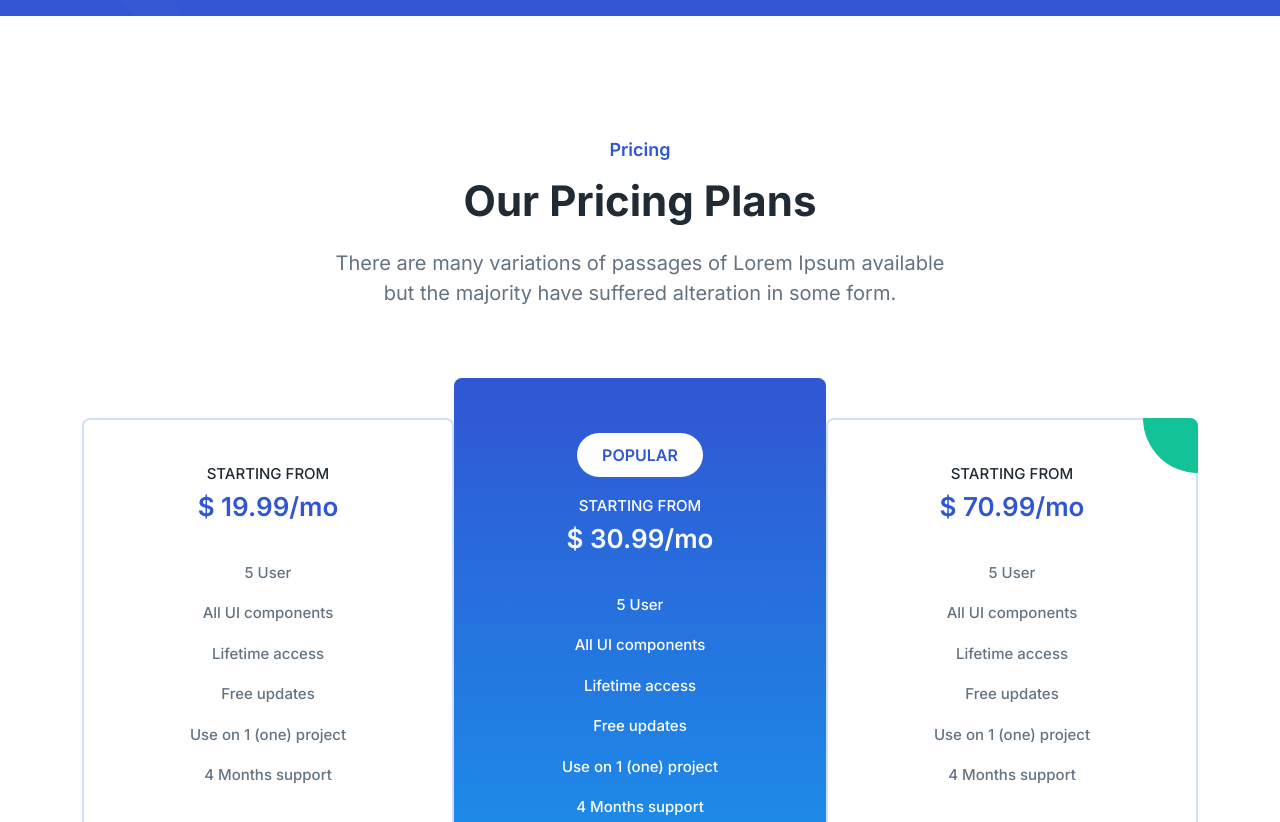
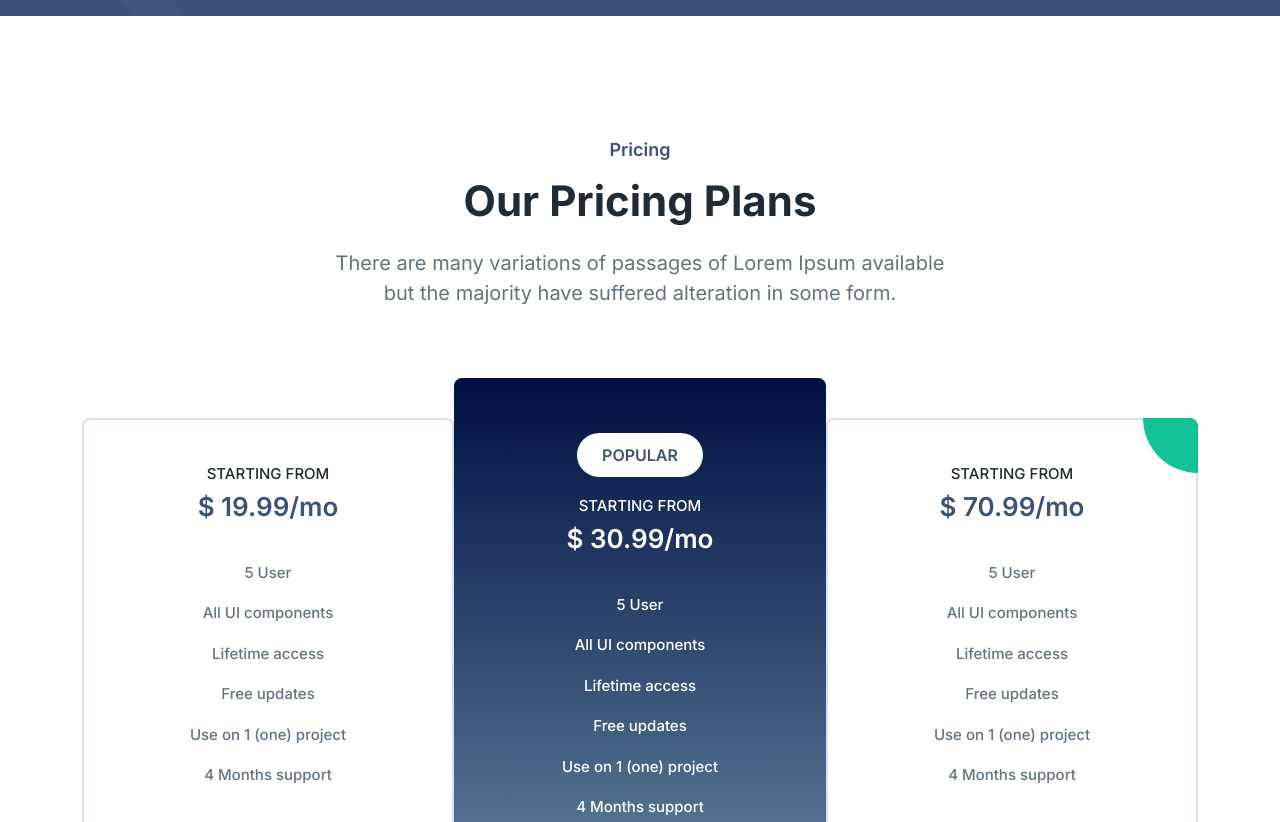
Before and after one commit to SamuelJuniorrr/yukari, a plain HTML site: page pricing.html in a window 1280 px wide. Shown: the part 240-1062 px from the top of the page. Drawn offline with Linux system fonts and the light colour scheme.

Commit message:
Add files via upload

```diff
--- a/assets/css/ud-styles.css
+++ b/assets/css/ud-styles.css
@@ -15,7 +15,7 @@
   --font: "Inter", sans-serif;
   --body-color: #637381;
   --heading-color: #212b36;
-  --primary-color: #3056d3;
+  --primary-color: #052051c6;
   --white: #ffffff;
 }
 
@@ -899,7 +899,7 @@ p {
 
 .ud-single-pricing.active {
   background: -webkit-gradient(linear, left top, left bottom, from(#3056d3), to(#179bee));
-  background: linear-gradient(180deg, #3056d3 0%, #179bee 100%);
+  background: linear-gradient(180deg, #000f41 0%, #6c92a9 100%);
   border: none;
   padding: 55px 30px;
 }
```
Also changed, not shown: index.html (+3 -4 lines).
